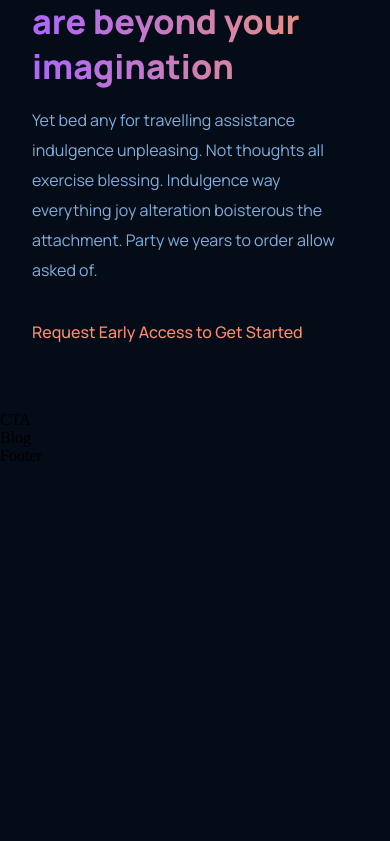
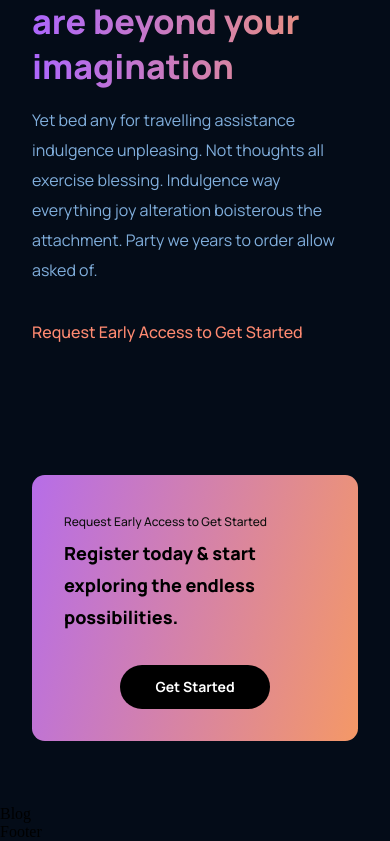
Before and after one commit to AndersonPort/reactjs-website, a React (Create React App) app: page / in a window 390 px wide. Shown: the part 3732-4573 px from the top of the page. Before the commit the page ends 4197 px from the top, so only its background shows below. Built offline with nearby package versions, Linux system fonts and the light colour scheme; the HTML template or start-up script is replaced by a standard one.

Commit message:
CTA section done

```diff
--- a/src/components/cta/CTA.jsx
+++ b/src/components/cta/CTA.jsx
@@ -3,8 +3,14 @@
 
 const CTA = () => {
     return (
-        <div>
-            CTA
+        <div className='wbs__cta'>
+            <div className='wbs__cta-content'>
+                <p>Request Early Access to Get Started</p>
+                <h3>Register today & start exploring the endless possibilities.</h3>
+            </div>
+            <div className='wbs__cta-btn'>
+                <button type='button'>Get Started</button>
+            </div>
         </div>
     )
 }
--- a/src/components/cta/cta.css
+++ b/src/components/cta/cta.css
@@ -0,0 +1,76 @@
+.wbs__cta {
+    display: flex;
+    justify-content: space-between;
+    align-items: center;
+    flex-direction: row;
+
+    padding: 2rem;
+    margin: 4rem;
+    border-radius: 0.8rem;
+    background: var(--gradient-bar);
+}
+
+.wbs__cta-content p {
+    font-family: var(--font-family);
+    font-weight: 500;
+    font-size: 12px;
+    line-height: 30px;
+    color: #0E0E0E;
+}
+
+.wbs__cta-content h3 {
+    font-family: var(--font-family);
+    font-weight: 800;
+    font-size: 24px;
+    line-height: 45px;
+    color: #000000;
+}
+
+.wbs__cta-btn {
+    display: flex;
+    justify-content: center;
+    align-items: center;
+    margin-left: 2rem;
+}
+
+.wbs__cta-btn button {
+    background: #000000;
+    color: #fff;
+    border-radius: 40px;
+    font-family: var(--font-family);
+    font-weight: bold;
+    font-size: 18px;
+    line-height: 30px;
+    padding: 0.5rem 1rem;
+
+    border: none;
+    outline: none;
+    cursor: pointer;
+    min-width: 150px;
+}
+
+@media screen and (max-width: 650px) {
+    .wbs__cta {
+        flex-direction: column;
+    }
+
+    .wbs__cta-btn {
+        margin: 2rem 0 0;
+    }
+}
+
+@media screen and (max-width: 550px) {
+    .wbs__cta {
+        margin: 4rem 2rem;
+    }
+
+    .wbs__cta-content h3 {
+        font-size: 18px;
+        line-height: 32px;
+    }
+
+    .wbs__cta-btn button {
+        font-size: 14px;
+        line-height: 28px;
+    }
+}
```
